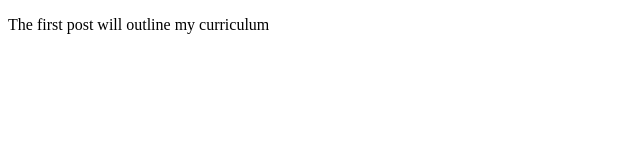
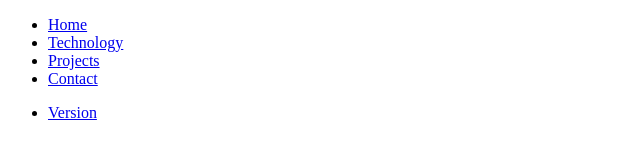
Before and after one commit to JW-Ellis/JW-Ellis.github.io, a plain HTML site: page index.html in a window 1280 px wide. Shown: the whole page, without its empty margins (0-640 px from the left). Drawn offline with Linux system fonts and the light colour scheme.

Commit message:
Add navigation links. Update HTMLor structure

```diff
--- a/index.html
+++ b/index.html
@@ -1,9 +1,40 @@
 <!DOCTYPE html>
-<html>
+<html lang="en">
 <head>
-	<title>First Post?</title>
+	<meta charset="UTF-8">
+	<meta name="viewport" content="width=device-width, initial-scale=1.0">
+	<meta http-equiv="X-UA-Compatible" content="ie=edge">
+	<title>JW | Web Dev Project Portfolio</title>
 </head>
-<body>
-<p>The first post will outline my curriculum</p>
+<body class="document">
+	<!--Header Conetnt Below-->
+	<header id="main-header" class="header">
+		<nav id="navigaton">
+			<!--Primary, left-most links-->
+			<div>
+				<ul id="menu-primary" class="nav-link">
+					<li id="home" class="menu-primary-link"><a href="#home">Home</a></li>
+					<li id="technology" class="menu-primary-link"><a href="#technology">Technology</a></li>
+					<li id="projects" class="menu-primary-link"><a href="#projects">Projects</a></li>
+					<li id="contact"><a href="#contact">Contact</a></li>
+				</ul>
+			</div>
+			<div>
+				<!--Secondary right-most links-->
+				<ul id="menu-secondary" class="nav-link">
+					<li id="version" class="menu-secondary-link"><a href="#version">Version</a></li>
+				</ul>
+			</div>
+		</nav>
+	<!--Main Content below-->
+<main>
+
+</main>
+<!--Footer Content below-->
+<footer>
+
+</footer>
+	</header>
+
 </body>
 </html>
```
